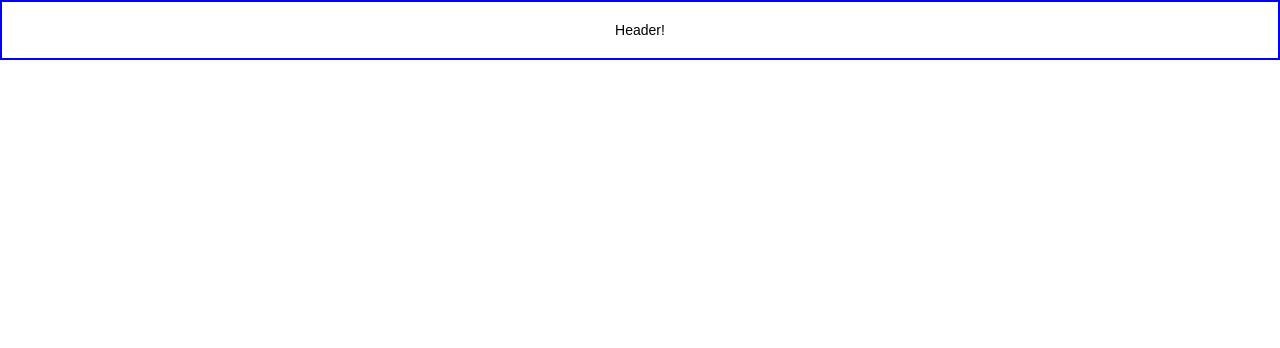
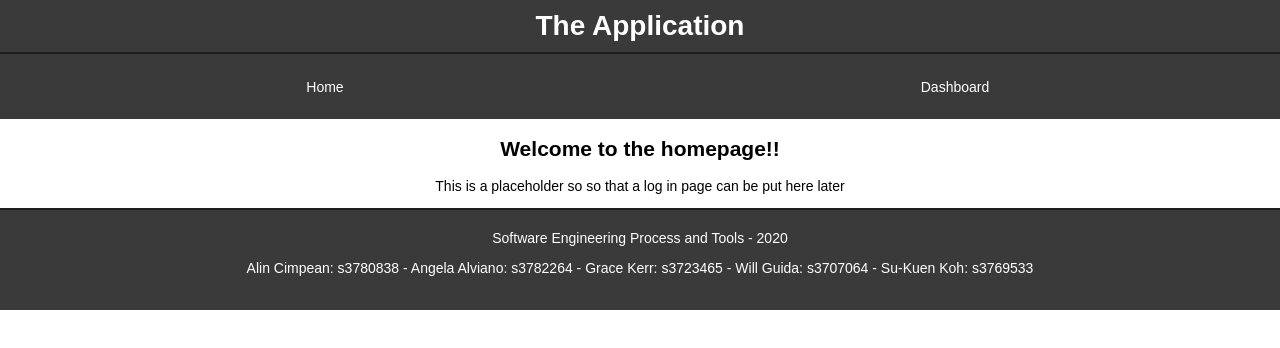
Before and after one commit to RMIT-SEPT/majorproject-7-tues-14-30-4, a React (Create React App) app in the folder FrontEnd/: page / in a window 1280 px wide. Shown: the top 348 px of the page. Built offline with nearby package versions, Linux system fonts and the light colour scheme.

Commit message:
Add styling to default pages

```diff
--- a/FrontEnd/src/App.js
+++ b/FrontEnd/src/App.js
@@ -1,9 +1,10 @@
 import React from 'react';
 import Header from './components/Layout/Header';
-// import Footer from './components/Layout/Footer';
+import Footer from './components/Layout/Footer';
 // import LeftColumn from './components/Layout/LeftColumn';
-// import Body from './components/Layout/Body';
+import Body from './components/Layout/Body';
 import Dashboard from './components/Dashboard';
+
 
 import {BrowserRouter as Router, Route} from "react-router-dom";
 import {Provider} from "react-redux";
@@ -16,6 +17,8 @@ function App() {
         <div>
           <Header/>
           <Route exact path="/dashboard" component={Dashboard} />
+          <Route exact path="/" component={Body} />
+          <Footer/>
         </div>
       </Router>
     </Provider>
--- a/FrontEnd/src/components/Dashboard.js
+++ b/FrontEnd/src/components/Dashboard.js
@@ -6,10 +6,11 @@ import AddUser from './User/AddUser'
 class Dashboard extends Component {
     render() {
         return (
-        <div className="container">
-            <h1>Hello!!!!</h1>
-            <AddUser />
-        </div>
+            <div>
+                <div className = "formBox">
+                    <AddUser />
+                </div>
+            </div>
         )
     }
 }
--- a/FrontEnd/src/components/Layout/Body.js
+++ b/FrontEnd/src/components/Layout/Body.js
@@ -1,17 +1,22 @@
 import React, { Component } from 'react'
-import LeftColumn from './LeftColumn'
-import RightColumn from './RightColumn'
+// import LeftColumn from './LeftColumn'
+// import RightColumn from './RightColumn'
+import {link, Link} from "react-router-dom";
 
 class Body extends React.Component
 {
     render() {
         return (
             <div class='Body'>
-            <LeftColumn/>
-            <RightColumn/>
+                <h2>Welcome to the homepage!!</h2>
+                <p>This is a placeholder so so that a log in page can be put here later</p>
             </div>
         );
     }
 }
 
 export default Body;
+
+
+// <LeftColumn/>
+// <RightColumn/>
--- a/FrontEnd/src/components/Layout/Footer.js
+++ b/FrontEnd/src/components/Layout/Footer.js
@@ -4,7 +4,12 @@ class Footer extends React.Component
 {
     render() {
         return (
-            <div class='footer'>Footer!</div>
+            <div class='footer'>
+            Software Engineering Process and Tools - 2020
+            <p>
+            Alin Cimpean: s3780838 - Angela Alviano: s3782264 - Grace Kerr: s3723465 - Will Guida: s3707064 - Su-Kuen Koh: s3769533</p>
+            </div>
+
         );
     }
 }
--- a/FrontEnd/src/components/Layout/Header.js
+++ b/FrontEnd/src/components/Layout/Header.js
@@ -1,10 +1,35 @@
 import React, { Component } from 'react'
+import {link, Link} from "react-router-dom";
+
 
 class Header extends React.Component
 {
     render() {
         return (
-            <div class='header'>Header!</div>
+            <div>
+                <h1 className = "title">The Application</h1>
+
+                <nav className="navBar">
+                    <div className="container">
+                        <div className="navBox">
+                            <p>
+                                <Link to="/"
+                                className="navText">
+                                Home
+                                </Link>
+                            </p>
+                        </div>
+                        <div className="navBox">
+                            <p>
+                                <Link to="/dashboard"
+                                className="navText">
+                                Dashboard
+                                </Link>
+                            </p>
+                        </div>
+                    </div>
+                </nav>
+            </div>
         );
     }
 }
--- a/FrontEnd/src/components/User/AddUser.js
+++ b/FrontEnd/src/components/User/AddUser.js
@@ -96,7 +96,7 @@ class AddUser extends Component {
                     onChange = {this.onChange}
                         />
                 </div>
-
+                <br/>
                 <input type="submit" className="Form Submit" />
             </form>
         )
--- a/FrontEnd/src/index.css
+++ b/FrontEnd/src/index.css
@@ -3,31 +3,77 @@ body {
     margin: 0px;
     width: 100%;
     margin-bottom: 50px;
-    height: 100%;
+
+    display:flex;
+    flex-direction:column
   }
 
 html {
   height: 100%;
 }
 
-.header
+.title
 {
-  border: 2px solid blue;
-  padding: 20px;
+  text-align: center;
+  margin: 0px;
+  padding: 10px;
+  background-color: rgb(58, 58, 58);
+  color: white;
+}
+
+.container
+{
+  width: 100%;
+  display: flex;
+  vertical-align: middle;
+}
+
+.navBar
+{
+  border-top: 2px solid rgb(30, 30, 30);
+  /* border: 2px solid blue; */
+  padding: 10px;
   margin: 0px;
   text-align: center;
+  display: flex;
+  background-color: rgb(58, 58, 58);
+  color: white;
+  vertical-align: middle;
+}
+
+.navBox
+{
+  width: 100%;
+  display: inline-block;
+  justify-content: space-around;
+  /* border: 2px solid green; */
+  vertical-align: middle;
+
+}
+
+.navText
+{
+  text-decoration: none;
+  color: white;
+  text-align: center;
+  vertical-align: middle;
+  /* border: 2px solid purple; */
+}
+.navText:hover
+{
+  color: rgb(124, 124, 124);
 }
 
 .footer
 {
-  border: 2px solid blue;
-  position: fixed;
-  bottom: 0px;
-  left: 0px;
-  right: 0px;
-  margin-bottom: 0px;
+  border-top: 2px solid rgb(30, 30, 30);
+  background-color: rgb(58, 58, 58);
   text-align: center;
   padding: 20px;
+  flex: 0 0 50px;
+  margin-top: auto;
+  color: white;
+
 }
 
 .column
@@ -46,3 +92,15 @@ html {
   height: 100%;
   text-align: center;
 }
+
+.formBox
+{
+  border: 2px solid rgb(30, 30, 30);
+  width: 80%;
+  /* display: inline-block; */
+  margin: auto;
+  margin-top: 10px;
+  margin-bottom: 10px;
+
+  text-align: center;
+}
```
